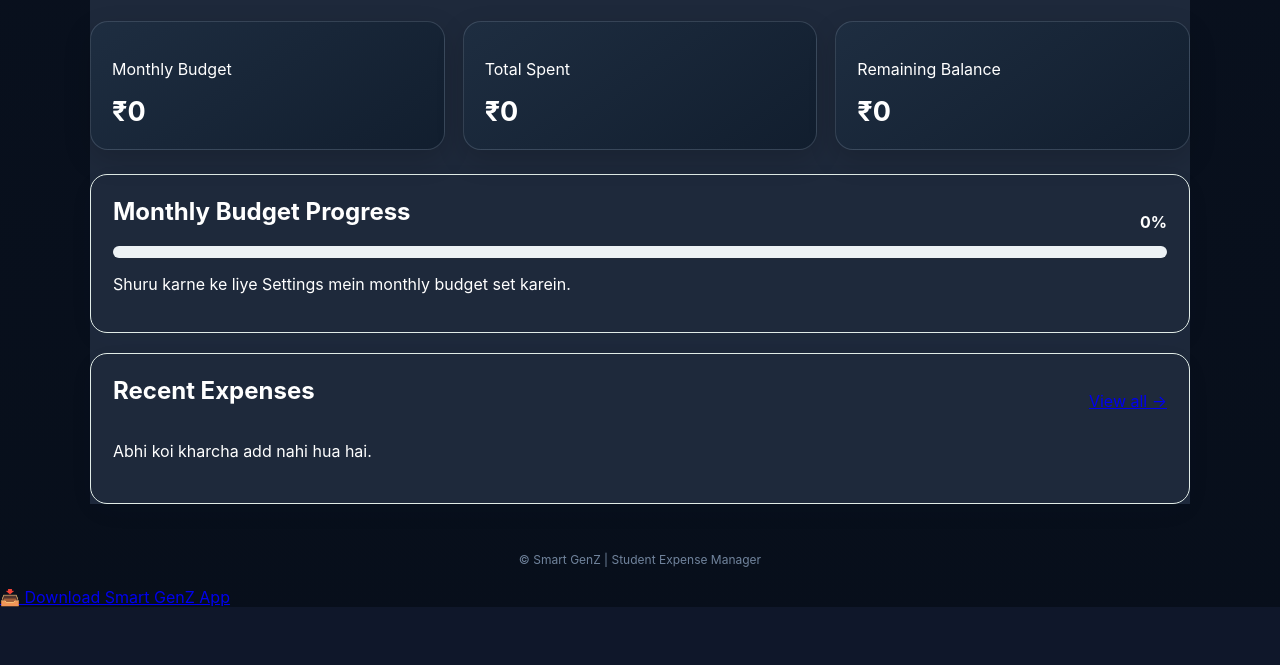
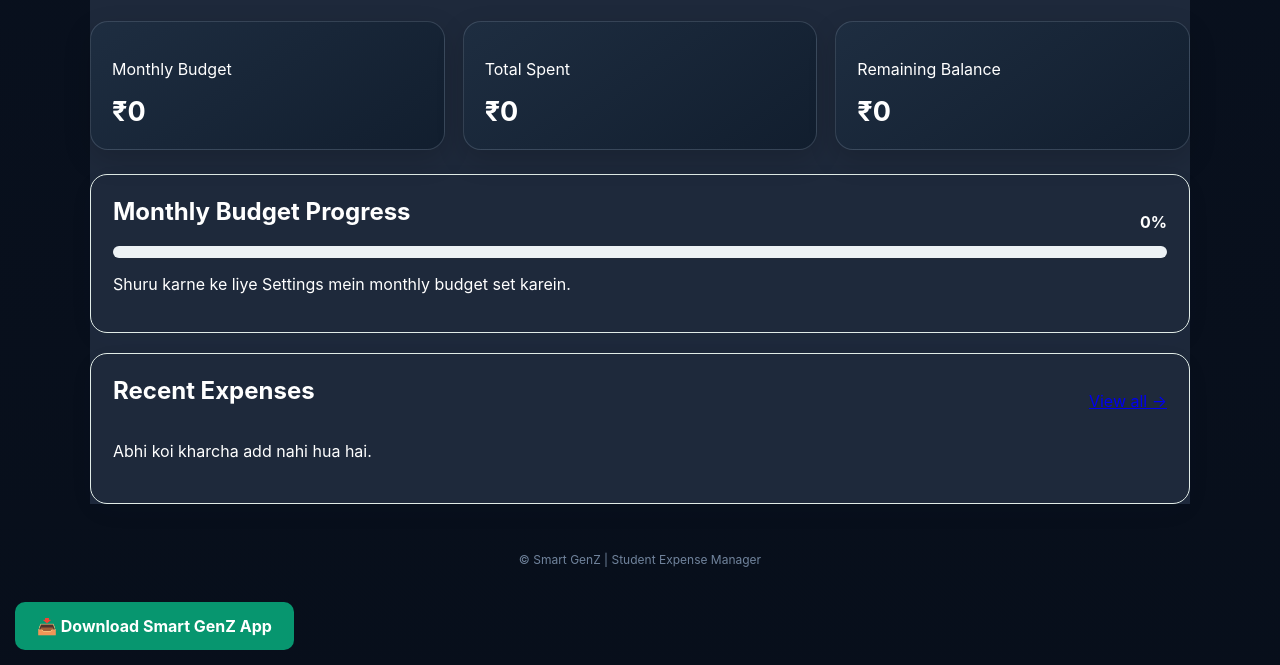
Before and after one commit to Manu-0756/Smart-Genz, a plain HTML site: page index.html in a window 1280 px wide. Shown: the part 305-970 px from the top of the page. Before the commit the page ends 912 px from the top, so only its background shows below. Drawn offline with Linux system fonts and the light colour scheme.

Commit message:
Update style.css

```diff
--- a/style.css
+++ b/style.css
@@ -745,3 +745,13 @@ body:has(#reportContent) input[type="month"] {
         grid-template-columns: 1fr;
     }
 }
+.download-btn {
+    display: inline-block;
+    background: #07966f;
+    color: white;
+    padding: 14px 22px;
+    border-radius: 10px;
+    text-decoration: none;
+    font-weight: bold;
+    margin: 15px;
+}
```
